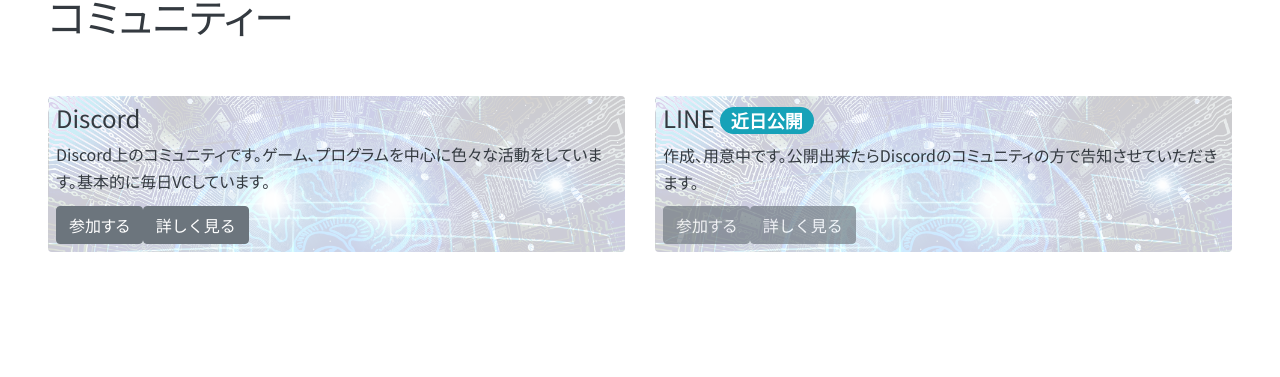
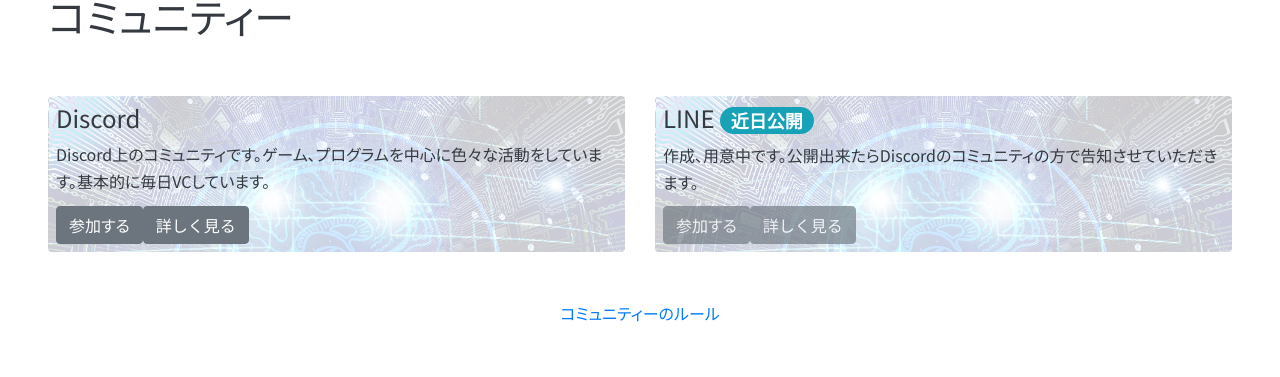
Before and after one commit to Escgroup/site-v4, a Nuxt app: page /community in a window 1280 px wide. Shown: the part 116-493 px from the top of the page. Built offline with nearby package versions, Linux system fonts and the light colour scheme.

Commit message:
✨ : Add rule link

```diff
--- a/pages/community/index.vue
+++ b/pages/community/index.vue
@@ -1,7 +1,7 @@
 <template>
     <div>
         <h1 class="mt-3">コミュニティー</h1>
-        <b-row class="mt-5">
+        <b-row class="mt-5" align-content="center">
             <b-col
                 v-for="list in lists"
                 :key="list"
@@ -31,6 +31,11 @@
                         </div>
                     </div>
                 </BgImg>
+            </b-col>
+            <b-col class="mt-5 text-center">
+                <nuxt-link to="/community/rule">
+                    コミュニティーのルール
+                </nuxt-link>
             </b-col>
         </b-row>
     </div>
```
